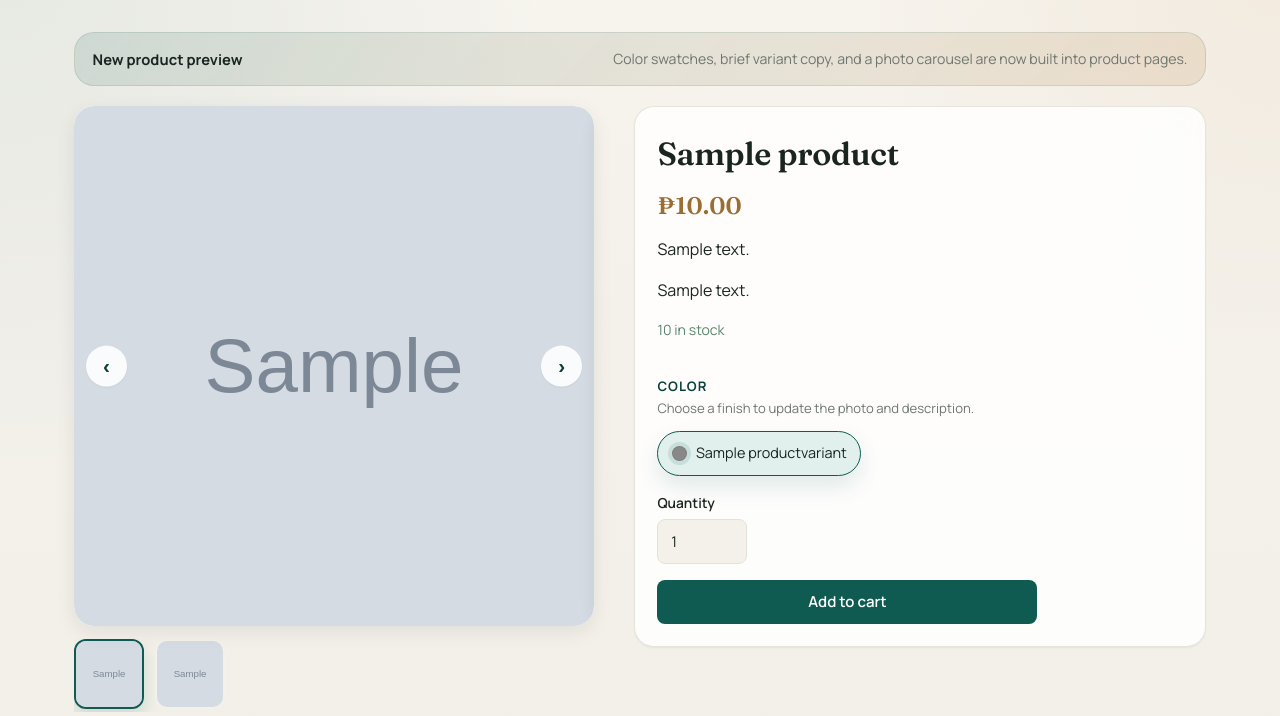
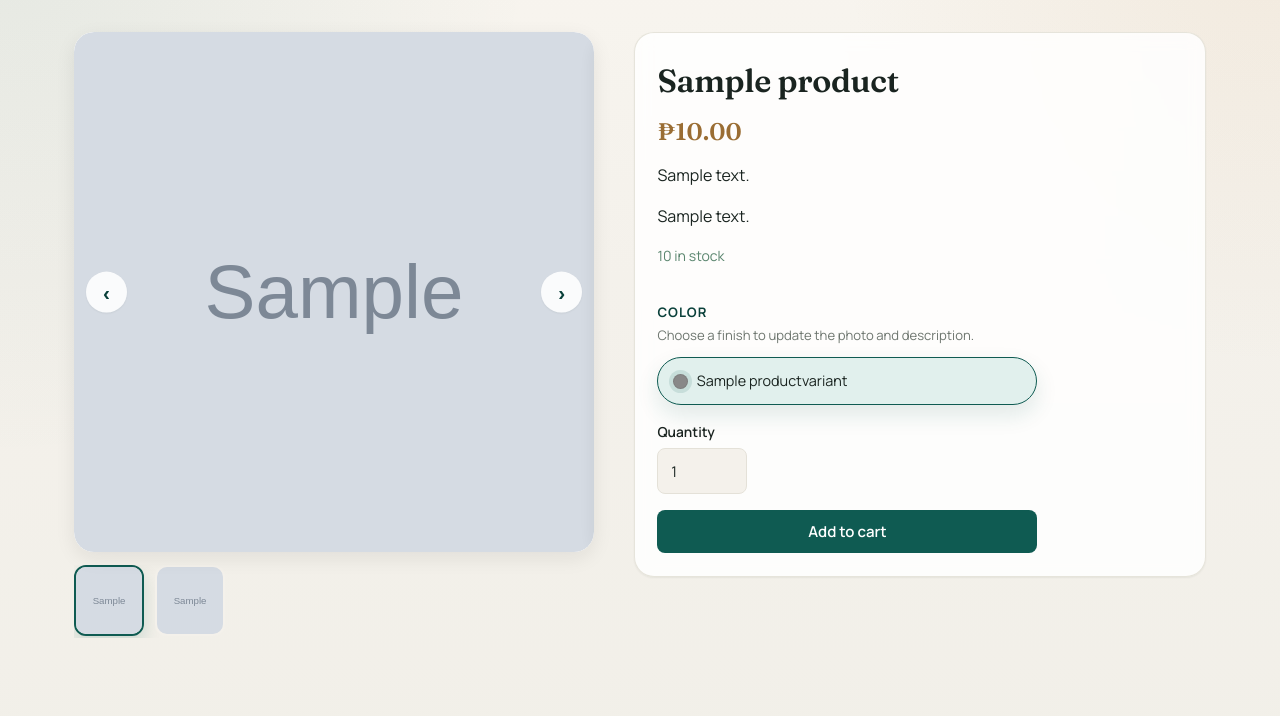
Before and after one commit to geralynabad/secureshop-ecommerce, a Django app: a page that uses templates/store/product_detail.html in a window 1280 px wide. Shown: the part 75-791 px from the top of the page. Run offline with Django 5.2, Linux system fonts and the light colour scheme; tables that the repository leaves empty hold one stand-in row (values such as "Sample post"); grey boxes marked "Sample" are stand-in pictures.

Commit message:
Refine variant editing and swatches

```diff
--- a/static/css/style.css
+++ b/static/css/style.css
@@ -497,13 +497,20 @@ a:hover { text-decoration: underline; }
 .variant-panel-header { display: flex; flex-direction: column; gap: 0.15rem; margin-bottom: 0.75rem; }
 .variant-label { font-size: 0.82rem; font-weight: 700; color: var(--primary-dark); text-transform: uppercase; letter-spacing: 0.08em; }
 .variant-note { font-size: 0.82rem; color: var(--muted); }
-.variant-swatches { display: flex; flex-wrap: wrap; gap: 0.7rem; }
+.variant-swatches {
+    display: grid;
+    grid-template-columns: repeat(auto-fit, minmax(145px, 1fr));
+    gap: 0.7rem;
+}
 .variant-swatch {
     --swatch-color: var(--primary);
     display: inline-flex;
     align-items: center;
+    justify-content: flex-start;
     gap: 0.55rem;
-    padding: 0.65rem 0.85rem;
+    width: 100%;
+    min-height: 3rem;
+    padding: 0.75rem 0.9rem;
     border-radius: 999px;
     border: 1px solid var(--border);
     background: var(--card);
@@ -511,6 +518,7 @@ a:hover { text-decoration: underline; }
     font: inherit;
     font-size: 0.9rem;
     color: var(--ink);
+    text-align: left;
     transition: transform 0.16s ease, border-color 0.16s ease, box-shadow 0.16s ease, background 0.16s ease;
 }
 .variant-swatch:hover { transform: translateY(-1px); border-color: var(--primary); }
@@ -532,6 +540,12 @@ a:hover { text-decoration: underline; }
 
 @media (max-width: 720px) {
     .detail-placeholder-stack { min-height: 300px; grid-template-areas: "large" "medium" "small"; }
+    .variant-swatches { grid-template-columns: 1fr 1fr; }
+    .variant-swatch { min-height: 3.25rem; font-size: 0.88rem; }
+}
+
+@media (max-width: 480px) {
+    .variant-swatches { grid-template-columns: 1fr; }
 }
 
 /* ==========================================================================
--- a/store/forms.py
+++ b/store/forms.py
@@ -33,7 +33,7 @@ def validate_product_image(image_file):
 class ProductForm(forms.ModelForm):
     class Meta:
         model = Product
-        fields = ["category", "name", "description", "price", "stock", "image", "variation_options", "is_active"]
+        fields = ["category", "name", "description", "price", "stock", "image", "is_active"]
 
     def clean_image(self):
         image = self.cleaned_data.get("image")
--- a/templates/store/product_detail.html
+++ b/templates/store/product_detail.html
@@ -1,10 +1,6 @@
 {% extends "base.html" %}
 {% block title %}{{ product.name }}{% endblock %}
 {% block content %}
-<div class="detail-banner">
-    <strong>New product preview</strong>
-    <span>Color swatches, brief variant copy, and a photo carousel are now built into product pages.</span>
-</div>
 <div class="product-detail">
     <div class="product-media">
         {% if hero_image and not hero_image.placeholder %}
@@ -93,16 +89,6 @@
                     </div>
                 </div>
                 <input type="hidden" id="variation" name="variation" value="{{ default_variant.name }}">
-            {% else %}
-                <div class="field">
-                    <label for="variation">Option</label>
-                    <select id="variation" name="variation" required>
-                        <option value="" disabled selected>Choose an option&hellip;</option>
-                        {% for option in product.get_variation_list %}
-                            <option value="{{ option }}">{{ option }}</option>
-                        {% endfor %}
-                    </select>
-                </div>
             {% endif %}
             <div class="field">
                 <label for="qty">Quantity</label>
```
Also changed, not shown: store/admin.py (+5 -2 lines).
